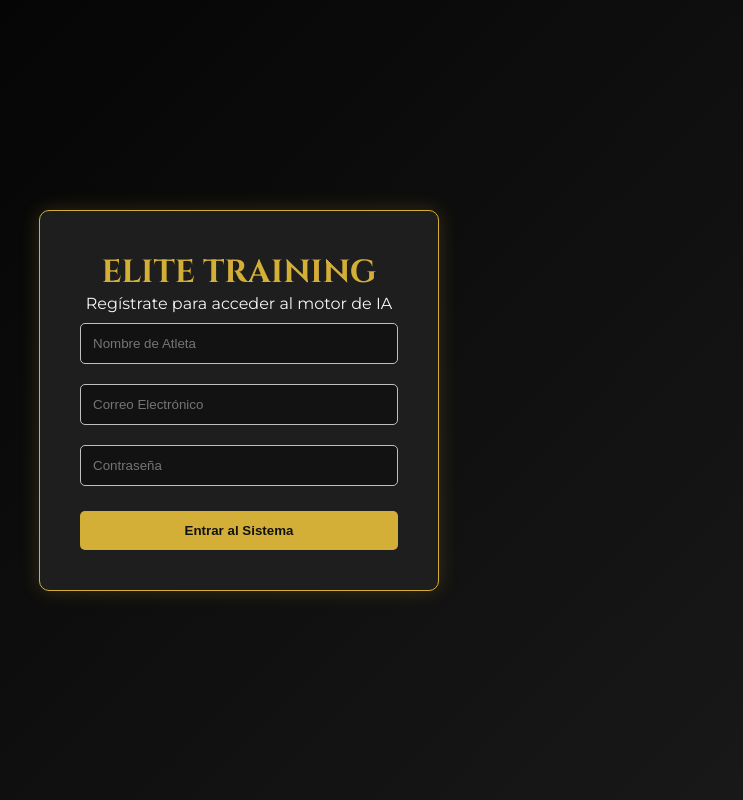
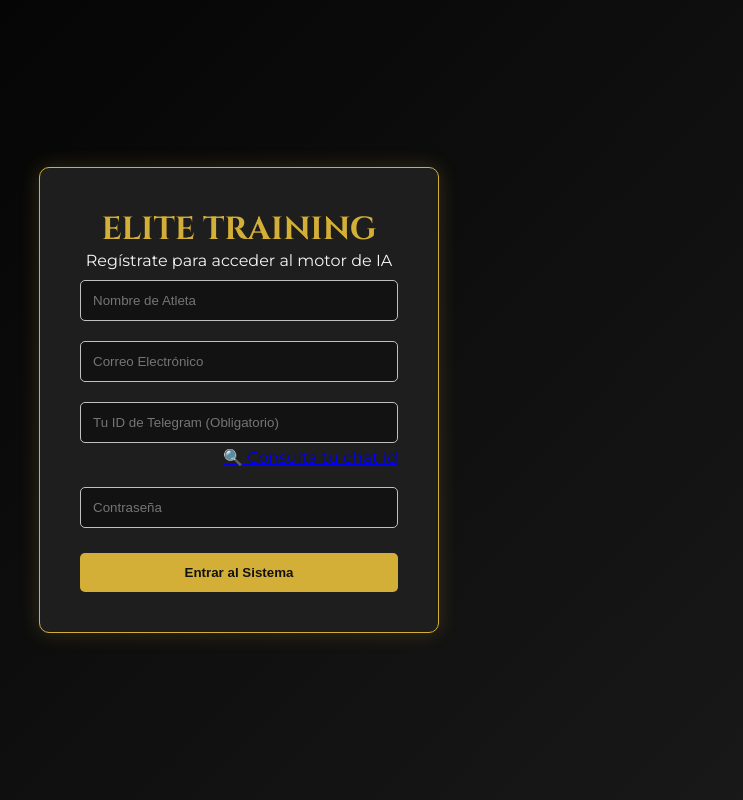
Before and after one commit to ivangildardomontesromero-del/Keep-Working, a Flask app: page / in a window 1280 px wide. Shown: the whole page, without its empty margins (401-1144 px from the left). Run offline with Flask 3, Linux system fonts and the light colour scheme.

Commit message:
Add Telegram chat ID input field to registration form

```diff
--- a/templates/index.html
+++ b/templates/index.html
@@ -16,6 +16,15 @@
             <form id="registroForm">
                 <input type="text" id="regUsuario" required placeholder="Nombre de Atleta">
                 <input type="email" id="regEmail" required placeholder="Correo Electrónico">
+
+                <!-- CAMPO DE CHAT ID Y BOTÓN DE CONSULTA -->
+                <input type="text" id="regChatId" required placeholder="Tu ID de Telegram (Obligatorio)">
+                <div style="text-align: right; margin-top: -5px; margin-bottom: 10px;">
+                    <a href="https://t.me/userinfobot" target="_blank" class="btn-small-info">
+                        🔍 Consulta tu chat id
+                    </a>
+                </div>
+
                 <input type="password" id="regPass" required placeholder="Contraseña">
                 <button type="submit" class="btn-gold">Entrar al Sistema</button>
             </form>
```
